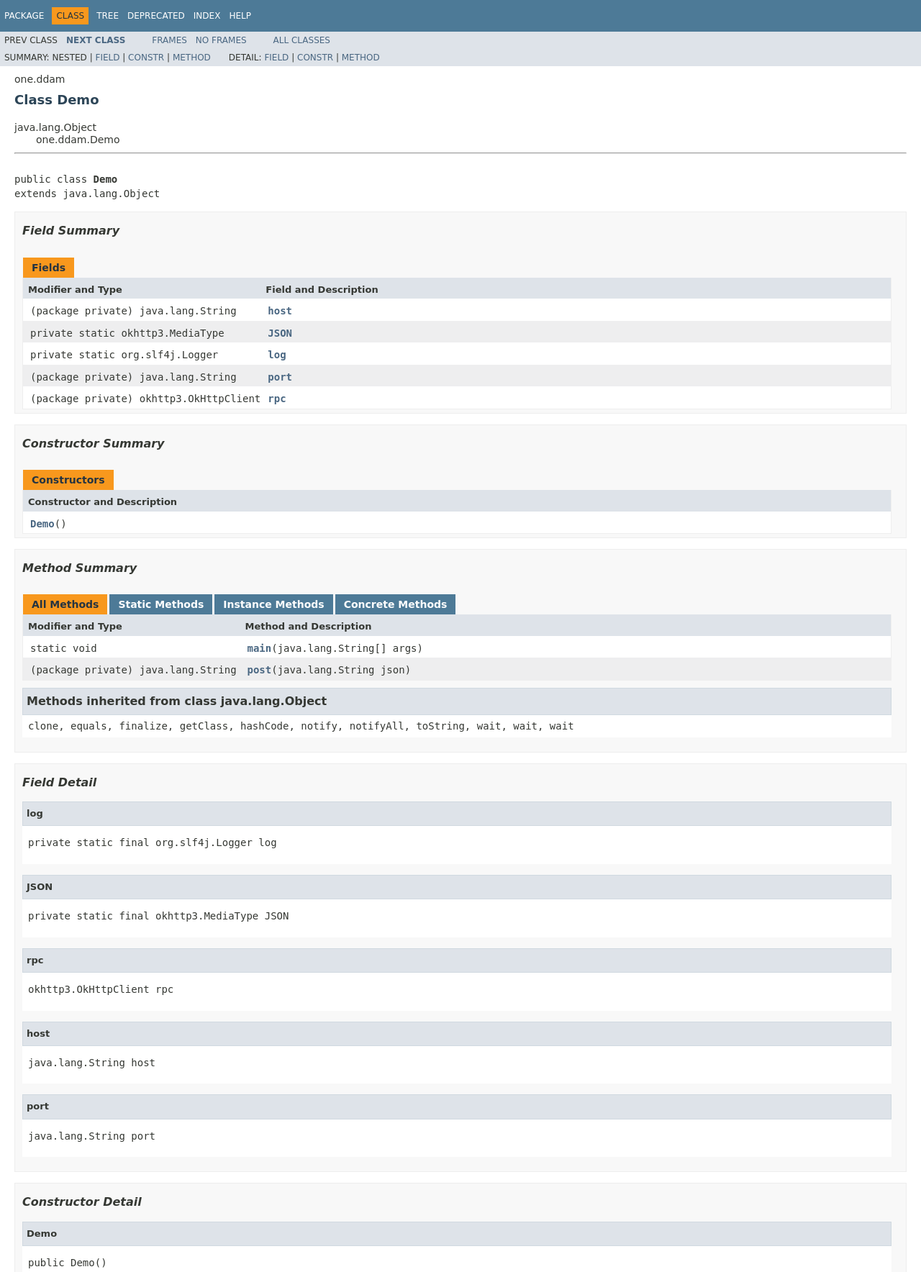
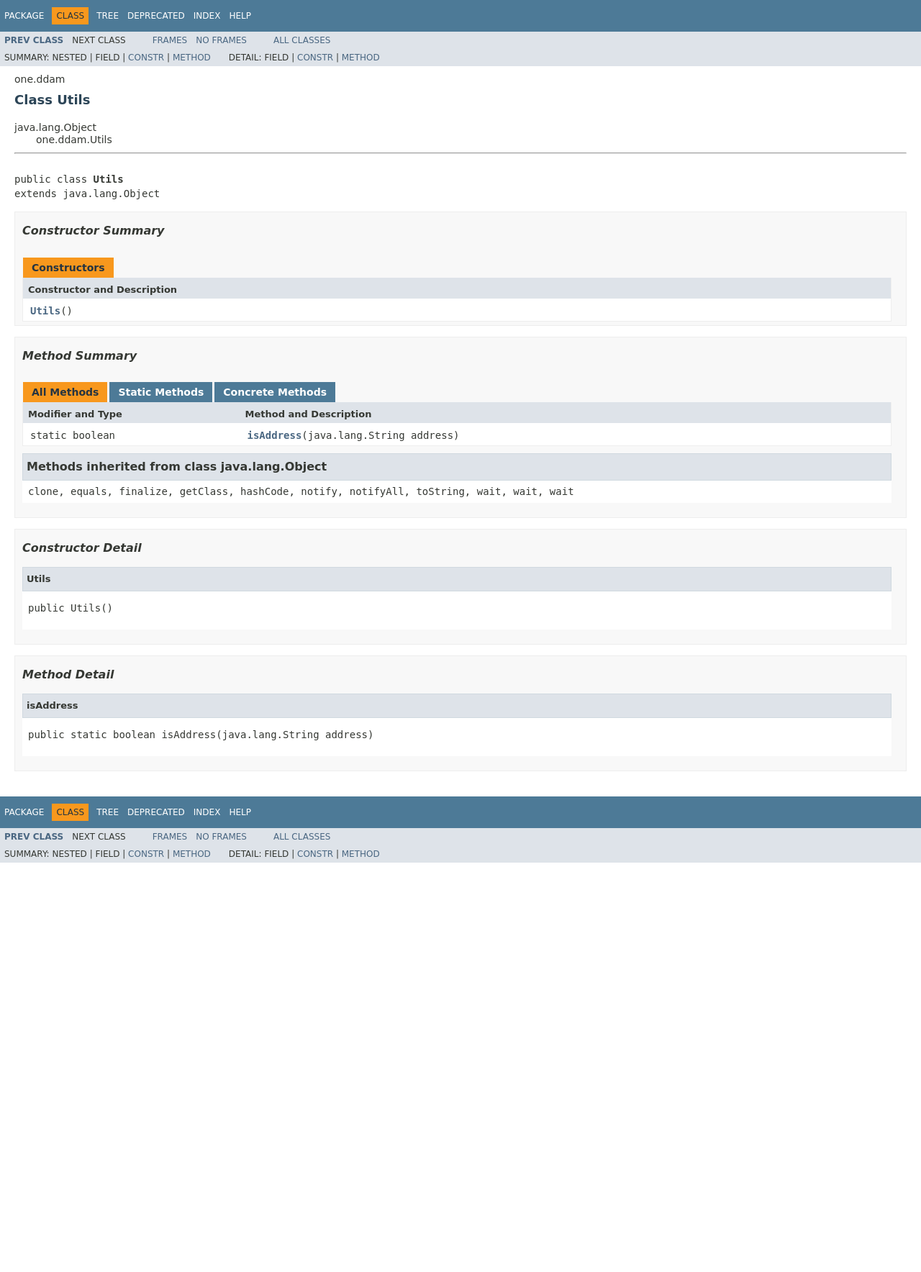
Before and after one commit to ddamchain/ddamsignj, a plain HTML site: page docs/one/ddam/Utils.html in a window 1280 px wide. Shown: the top 1768 px of the page at 72% size. After the commit the page ends 1199 px from the top, so only its background shows below. Drawn offline with Linux system fonts and the light colour scheme; a web font is replaced by a local one.

Commit message:
add Utils.isAddress

```diff
--- a/docs/one/ddam/Demo.html
+++ b/docs/one/ddam/Utils.html
@@ -2,9 +2,9 @@
 <!-- NewPage -->
 <html lang="en">
 <head>
-<!-- Generated by javadoc (1.8.0_202) on Tue Jan 14 12:27:41 CST 2020 -->
-<title>Demo</title>
-<meta name="date" content="2020-01-14">
+<!-- Generated by javadoc (1.8.0_202) on Sat Jan 18 00:58:21 CST 2020 -->
+<title>Utils</title>
+<meta name="date" content="2020-01-18">
 <link rel="stylesheet" type="text/css" href="../../stylesheet.css" title="Style">
 <script type="text/javascript" src="../../script.js"></script>
 </head>
@@ -12,14 +12,14 @@
 <script type="text/javascript"><!--
     try {
         if (location.href.indexOf('is-external=true') == -1) {
-            parent.document.title="Demo";
+            parent.document.title="Utils";
         }
     }
     catch(err) {
     }
 //-->
-var methods = {"i0":9,"i1":10};
-var tabs = {65535:["t0","All Methods"],1:["t1","Static Methods"],2:["t2","Instance Methods"],8:["t4","Concrete Methods"]};
+var methods = {"i0":9};
+var tabs = {65535:["t0","All Methods"],1:["t1","Static Methods"],8:["t4","Concrete Methods"]};
 var altColor = "altColor";
 var rowColor = "rowColor";
 var tableTab = "tableTab";
@@ -47,12 +47,12 @@ var activeTableTab = "activeTableTab";
 </div>
 <div class="subNav">
 <ul class="navList">
-<li>Prev&nbsp;Class</li>
-<li><a href="../../one/ddam/Signer.html" title="class in one.ddam"><span class="typeNameLink">Next&nbsp;Class</span></a></li>
+<li><a href="../../one/ddam/Transaction.html" title="class in one.ddam"><span class="typeNameLink">Prev&nbsp;Class</span></a></li>
+<li>Next&nbsp;Class</li>
 </ul>
 <ul class="navList">
-<li><a href="../../index.html?one/ddam/Demo.html" target="_top">Frames</a></li>
-<li><a href="Demo.html" target="_top">No&nbsp;Frames</a></li>
+<li><a href="../../index.html?one/ddam/Utils.html" target="_top">Frames</a></li>
+<li><a href="Utils.html" target="_top">No&nbsp;Frames</a></li>
 </ul>
 <ul class="navList" id="allclasses_navbar_top">
 <li><a href="../../allclasses-noframe.html">All&nbsp;Classes</a></li>
@@ -73,13 +73,13 @@ var activeTableTab = "activeTableTab";
 <ul class="subNavList">
 <li>Summary:&nbsp;</li>
 <li>Nested&nbsp;|&nbsp;</li>
-<li><a href="#field.summary">Field</a>&nbsp;|&nbsp;</li>
+<li>Field&nbsp;|&nbsp;</li>
 <li><a href="#constructor.summary">Constr</a>&nbsp;|&nbsp;</li>
 <li><a href="#method.summary">Method</a></li>
 </ul>
 <ul class="subNavList">
 <li>Detail:&nbsp;</li>
-<li><a href="#field.detail">Field</a>&nbsp;|&nbsp;</li>
+<li>Field&nbsp;|&nbsp;</li>
 <li><a href="#constructor.detail">Constr</a>&nbsp;|&nbsp;</li>
 <li><a href="#method.detail">Method</a></li>
 </ul>
@@ -91,14 +91,14 @@ var activeTableTab = "activeTableTab";
 <!-- ======== START OF CLASS DATA ======== -->
 <div class="header">
 <div class="subTitle">one.ddam</div>
-<h2 title="Class Demo" class="title">Class Demo</h2>
+<h2 title="Class Utils" class="title">Class Utils</h2>
 </div>
 <div class="contentContainer">
 <ul class="inheritance">
 <li>java.lang.Object</li>
 <li>
 <ul class="inheritance">
-<li>one.ddam.Demo</li>
+<li>one.ddam.Utils</li>
 </ul>
 </li>
 </ul>
@@ -107,7 +107,7 @@ var activeTableTab = "activeTableTab";
 <li class="blockList">
 <hr>
 <br>
-<pre>public class <span class="typeNameLabel">Demo</span>
+<pre>public class <span class="typeNameLabel">Utils</span>
 extends java.lang.Object</pre>
 </li>
 </ul>
@@ -115,41 +115,6 @@ extends java.lang.Object</pre>
 <div class="summary">
 <ul class="blockList">
 <li class="blockList">
-<!-- =========== FIELD SUMMARY =========== -->
-<ul class="blockList">
-<li class="blockList"><a name="field.summary">
-<!--   -->
-</a>
-<h3>Field Summary</h3>
-<table class="memberSummary" border="0" cellpadding="3" cellspacing="0" summary="Field Summary table, listing fields, and an explanation">
-<caption><span>Fields</span><span class="tabEnd">&nbsp;</span></caption>
-<tr>
-<th class="colFirst" scope="col">Modifier and Type</th>
-<th class="colLast" scope="col">Field and Description</th>
-</tr>
-<tr class="altColor">
-<td class="colFirst"><code>(package private) java.lang.String</code></td>
-<td class="colLast"><code><span class="memberNameLink"><a href="../../one/ddam/Demo.html#host">host</a></span></code>&nbsp;</td>
-</tr>
-<tr class="rowColor">
-<td class="colFirst"><code>private static okhttp3.MediaType</code></td>
-<td class="colLast"><code><span class="memberNameLink"><a href="../../one/ddam/Demo.html#JSON">JSON</a></span></code>&nbsp;</td>
-</tr>
-<tr class="altColor">
-<td class="colFirst"><code>private static org.slf4j.Logger</code></td>
-<td class="colLast"><code><span class="memberNameLink"><a href="../../one/ddam/Demo.html#log">log</a></span></code>&nbsp;</td>
-</tr>
-<tr class="rowColor">
-<td class="colFirst"><code>(package private) java.lang.String</code></td>
-<td class="colLast"><code><span class="memberNameLink"><a href="../../one/ddam/Demo.html#port">port</a></span></code>&nbsp;</td>
-</tr>
-<tr class="altColor">
-<td class="colFirst"><code>(package private) okhttp3.OkHttpClient</code></td>
-<td class="colLast"><code><span class="memberNameLink"><a href="../../one/ddam/Demo.html#rpc">rpc</a></span></code>&nbsp;</td>
-</tr>
-</table>
-</li>
-</ul>
 <!-- ======== CONSTRUCTOR SUMMARY ======== -->
 <ul class="blockList">
 <li class="blockList"><a name="constructor.summary">
@@ -162,7 +127,7 @@ extends java.lang.Object</pre>
 <th class="colOne" scope="col">Constructor and Description</th>
 </tr>
 <tr class="altColor">
-<td class="colOne"><code><span class="memberNameLink"><a href="../../one/ddam/Demo.html#Demo--">Demo</a></span>()</code>&nbsp;</td>
+<td class="colOne"><code><span class="memberNameLink"><a href="../../one/ddam/Utils.html#Utils--">Utils</a></span>()</code>&nbsp;</td>
 </tr>
 </table>
 </li>
@@ -174,18 +139,14 @@ extends java.lang.Object</pre>
 </a>
 <h3>Method Summary</h3>
 <table class="memberSummary" border="0" cellpadding="3" cellspacing="0" summary="Method Summary table, listing methods, and an explanation">
-<caption><span id="t0" class="activeTableTab"><span>All Methods</span><span class="tabEnd">&nbsp;</span></span><span id="t1" class="tableTab"><span><a href="javascript:show(1);">Static Methods</a></span><span class="tabEnd">&nbsp;</span></span><span id="t2" class="tableTab"><span><a href="javascript:show(2);">Instance Methods</a></span><span class="tabEnd">&nbsp;</span></span><span id="t4" class="tableTab"><span><a href="javascript:show(8);">Concrete Methods</a></span><span class="tabEnd">&nbsp;</span></span></caption>
+<caption><span id="t0" class="activeTableTab"><span>All Methods</span><span class="tabEnd">&nbsp;</span></span><span id="t1" class="tableTab"><span><a href="javascript:show(1);">Static Methods</a></span><span class="tabEnd">&nbsp;</span></span><span id="t4" class="tableTab"><span><a href="javascript:show(8);">Concrete Methods</a></span><span class="tabEnd">&nbsp;</span></span></caption>
 <tr>
 <th class="colFirst" scope="col">Modifier and Type</th>
 <th class="colLast" scope="col">Method and Description</th>
 </tr>
 <tr id="i0" class="altColor">
-<td class="colFirst"><code>static void</code></td>
-<td class="colLast"><code><span class="memberNameLink"><a href="../../one/ddam/Demo.html#main-java.lang.String:A-">main</a></span>(java.lang.String[]&nbsp;args)</code>&nbsp;</td>
-</tr>
-<tr id="i1" class="rowColor">
-<td class="colFirst"><code>(package private) java.lang.String</code></td>
-<td class="colLast"><code><span class="memberNameLink"><a href="../../one/ddam/Demo.html#post-java.lang.String-">post</a></span>(java.lang.String&nbsp;json)</code>&nbsp;</td>
+<td class="colFirst"><code>static boolean</code></td>
+<td class="colLast"><code><span class="memberNameLink"><a href="../../one/ddam/Utils.html#isAddress-java.lang.String-">isAddress</a></span>(java.lang.String&nbsp;address)</code>&nbsp;</td>
 </tr>
 </table>
 <ul class="blockList">
@@ -203,72 +164,19 @@ extends java.lang.Object</pre>
 <div class="details">
 <ul class="blockList">
 <li class="blockList">
-<!-- ============ FIELD DETAIL =========== -->
-<ul class="blockList">
-<li class="blockList"><a name="field.detail">
-<!--   -->
-</a>
-<h3>Field Detail</h3>
-<a name="log">
-<!--   -->
-</a>
-<ul class="blockList">
-<li class="blockList">
-<h4>log</h4>
-<pre>private static final&nbsp;org.slf4j.Logger log</pre>
-</li>
-</ul>
-<a name="JSON">
-<!--   -->
-</a>
-<ul class="blockList">
-<li class="blockList">
-<h4>JSON</h4>
-<pre>private static final&nbsp;okhttp3.MediaType JSON</pre>
-</li>
-</ul>
-<a name="rpc">
-<!--   -->
-</a>
-<ul class="blockList">
-<li class="blockList">
-<h4>rpc</h4>
-<pre>okhttp3.OkHttpClient rpc</pre>
-</li>
-</ul>
-<a name="host">
-<!--   -->
-</a>
-<ul class="blockList">
-<li class="blockList">
-<h4>host</h4>
-<pre>java.lang.String host</pre>
-</li>
-</ul>
-<a name="port">
-<!--   -->
-</a>
-<ul class="blockListLast">
-<li class="blockList">
-<h4>port</h4>
-<pre>java.lang.String port</pre>
-</li>
-</ul>
-</li>
-</ul>
 <!-- ========= CONSTRUCTOR DETAIL ======== -->
 <ul class="blockList">
 <li class="blockList"><a name="constructor.detail">
 <!--   -->
 </a>
 <h3>Constructor Detail</h3>
-<a name="Demo--">
+<a name="Utils--">
 <!--   -->
 </a>
 <ul class="blockListLast">
 <li class="blockList">
-<h4>Demo</h4>
-<pre>public&nbsp;Demo()</pre>
+<h4>Utils</h4>
+<pre>public&nbsp;Utils()</pre>
 </li>
 </ul>
 </li>
@@ -279,32 +187,13 @@ extends java.lang.Object</pre>
 <!--   -->
 </a>
 <h3>Method Detail</h3>
-<a name="post-java.lang.String-">
-<!--   -->
-</a>
-<ul class="blockList">
-<li class="blockList">
-<h4>post</h4>
-<pre>java.lang.String&nbsp;post(java.lang.String&nbsp;json)
-               throws java.io.IOException</pre>
-<dl>
-<dt><span class="throwsLabel">Throws:</span></dt>
-<dd><code>java.io.IOException</code></dd>
-</dl>
-</li>
-</ul>
-<a name="main-java.lang.String:A-">
+<a name="isAddress-java.lang.String-">
 <!--   -->
 </a>
 <ul class="blockListLast">
 <li class="blockList">
-<h4>main</h4>
-<pre>public static&nbsp;void&nbsp;main(java.lang.String[]&nbsp;args)
-                 throws java.lang.Exception</pre>
-<dl>
-<dt><span class="throwsLabel">Throws:</span></dt>
-<dd><code>java.lang.Exception</code></dd>
-</dl>
+<h4>isAddress</h4>
+<pre>public static&nbsp;boolean&nbsp;isAddress(java.lang.String&nbsp;address)</pre>
 </li>
 </ul>
 </li>
@@ -333,12 +222,12 @@ extends java.lang.Object</pre>
 </div>
 <div class="subNav">
 <ul class="navList">
-<li>Prev&nbsp;Class</li>
-<li><a href="../../one/ddam/Signer.html" title="class in one.ddam"><span class="typeNameLink">Next&nbsp;Class</span></a></li>
+<li><a href="../../one/ddam/Transaction.html" title="class in one.ddam"><span class="typeNameLink">Prev&nbsp;Class</span></a></li>
+<li>Next&nbsp;Class</li>
 </ul>
 <ul class="navList">
-<li><a href="../../index.html?one/ddam/Demo.html" target="_top">Frames</a></li>
-<li><a href="Demo.html" target="_top">No&nbsp;Frames</a></li>
+<li><a href="../../index.html?one/ddam/Utils.html" target="_top">Frames</a></li>
+<li><a href="Utils.html" target="_top">No&nbsp;Frames</a></li>
 </ul>
 <ul class="navList" id="allclasses_navbar_bottom">
 <li><a href="../../allclasses-noframe.html">All&nbsp;Classes</a></li>
@@ -359,13 +248,13 @@ extends java.lang.Object</pre>
 <ul class="subNavList">
 <li>Summary:&nbsp;</li>
 <li>Nested&nbsp;|&nbsp;</li>
-<li><a href="#field.summary">Field</a>&nbsp;|&nbsp;</li>
+<li>Field&nbsp;|&nbsp;</li>
 <li><a href="#constructor.summary">Constr</a>&nbsp;|&nbsp;</li>
 <li><a href="#method.summary">Method</a></li>
 </ul>
 <ul class="subNavList">
 <li>Detail:&nbsp;</li>
-<li><a href="#field.detail">Field</a>&nbsp;|&nbsp;</li>
+<li>Field&nbsp;|&nbsp;</li>
 <li><a href="#constructor.detail">Constr</a>&nbsp;|&nbsp;</li>
 <li><a href="#method.detail">Method</a></li>
 </ul>
```
Also changed, not shown: docs/allclasses-frame.html (+3 -2 lines), docs/allclasses-noframe.html (+3 -2 lines), docs/constant-values.html (+2 -2 lines), docs/deprecated-list.html (+2 -2 lines), docs/help-doc.html (+2 -2 lines), docs/index-all.html (+16 -4 lines), docs/index.html (+1 -1 lines), docs/one/ddam/Signer.html (+2 -2 lines), docs/one/ddam/Transaction.html (+4 -4 lines), docs/one/ddam/package-frame.html (+3 -2 lines), docs/one/ddam/package-summary.html (+6 -2 lines), docs/one/ddam/package-tree.html (+3 -2 lines), docs/overview-tree.html (+3 -2 lines), 2 other files.
